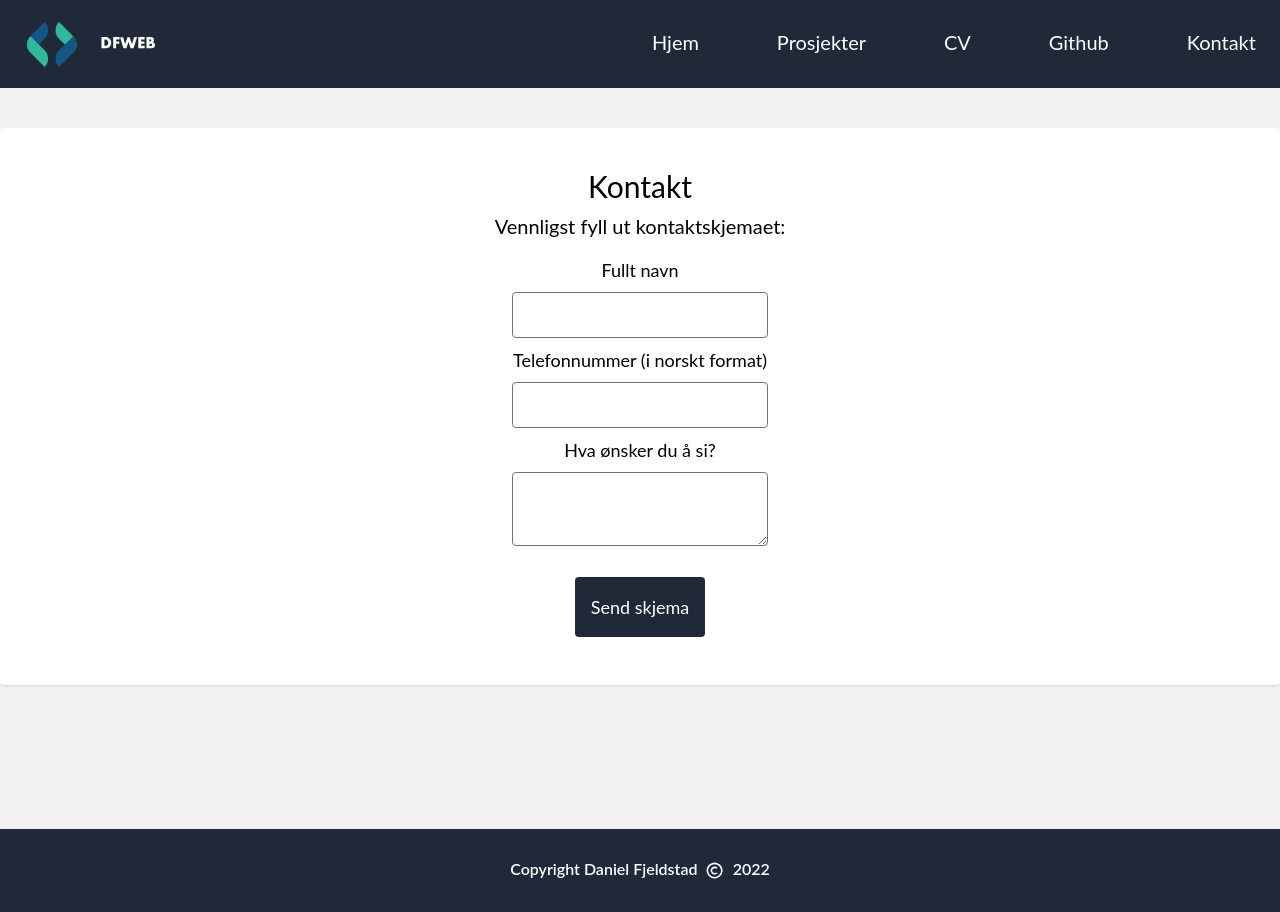
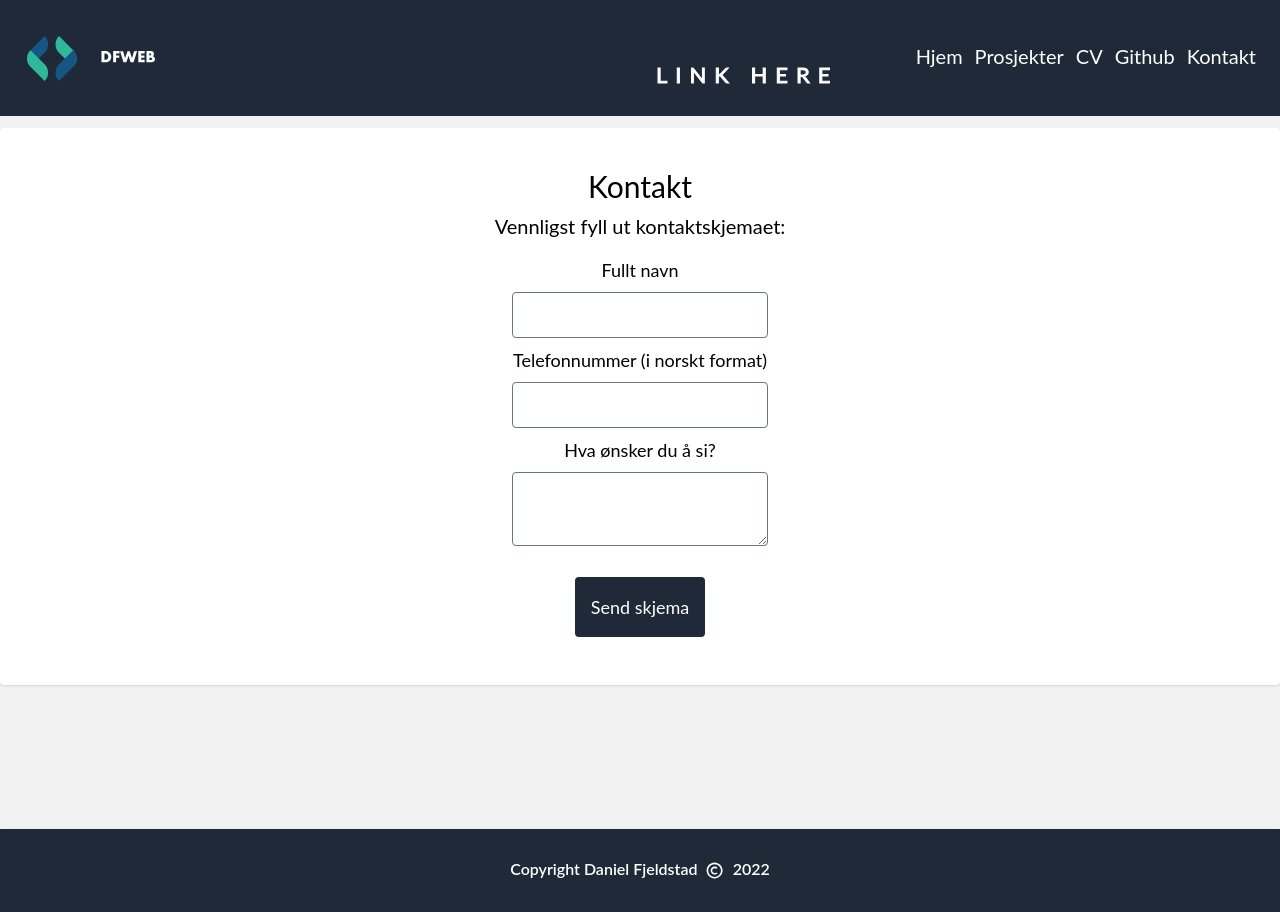
Before and after one commit to meticulousfan/React-framer-motion-portfolio, a Next.js app: page /kontakt in a window 1280 px wide. Built offline with nearby package versions, Linux system fonts and the light colour scheme.

Commit message:
Test animasjoner

```diff
--- a/package.json
+++ b/package.json
@@ -1,6 +1,6 @@
 {
   "name": "dfweb-v3",
-  "version": "0.2.2",
+  "version": "0.2.3",
   "private": true,
   "scripts": {
     "dev": "cross-env NODE_OPTIONS='--inspect' next dev",
--- a/src/components/Layout/Navbar.component.tsx
+++ b/src/components/Layout/Navbar.component.tsx
@@ -20,22 +20,40 @@ const Navbar = (): JSX.Element => {
         <div
           id="main-navigation"
           data-cy="main-navigation"
-          className="container flex items-center mx-auto md:flex-wrap lg:flex-wrap xl:flex-wrap"
-        >
+          className="container flex items-center mx-auto md:flex-wrap lg:flex-wrap xl:flex-wrap">
           <div className="flex w-full font-extrabold text-white md:w-1/2 md:justify-start">
             <Image src="/logo.svg" alt="Dfweb Logo" width={150} height={45} priority />
           </div>
           <div
             id="hamburger-div"
             data-cy="hamburger-div"
-            className="flex content-center justify-between md:w-1/2 md:justify-end p-3"
-          >
+            className="flex content-center justify-between md:w-1/2 md:justify-end p-3">
             <Hamburger />
             <ul
               role="navigation"
               aria-label="Navigasjon"
-              className="items-center justify-between flex-1 hidden list-reset md:flex lg:flex xl:flex lg:-mr-4 xl:-mr-4"
-            >
+              className="items-center justify-between flex-1 hidden list-reset md:flex lg:flex xl:flex lg:-mr-4 xl:-mr-4">
+
+
+
+
+
+
+<div className="svg-wrapper">
+  <svg height="60" width="320" xmlns="http://www.w3.org/2000/svg">
+    <rect className="shape" height="60" width="320" />
+    <text x="60" y="55" className="text">LINK HERE</text>
+  </svg>
+</div>
+
+
+
+
+
+
+
+
+
               {LINKS.map((link) => (
                 <li key={link.id} className="mr-3">
                   {link.external ? (
@@ -44,8 +62,7 @@ const Navbar = (): JSX.Element => {
                         rel="noopener noreferrer"
                         aria-label={link.text}
                         target="_blank"
-                        className="inline-block text-xl text-white transition ease-in-out duration-300  border-b-4 border-transparent hover:border-white"
-                      >
+                        className="inline-block text-xl text-white transition ease-in-out duration-300  border-b-4 border-transparent hover:border-white">
                         {link.text}
                       </a>
                     </Link>
@@ -53,8 +70,7 @@ const Navbar = (): JSX.Element => {
                     <Link href={link.url}>
                       <a
                         aria-label={link.text}
-                        className="inline-block text-xl text-white transition ease-in-out duration-300 border-b-4 border-transparent hover:border-white"
-                      >
+                        className="inline-block text-xl text-white transition ease-in-out duration-300 border-b-4 border-transparent hover:border-white">
                         {link.text}
                       </a>
                     </Link>
--- a/src/styles/globals.css
+++ b/src/styles/globals.css
@@ -36,3 +36,45 @@ a {
   transform: translateX(4em);
   clip-path: polygon(0 0, 100% 0, 100% 0, 0 0);
 }
+
+
+
+
+
+
+
+
+
+
+
+.svg-wrapper {
+  position: relative;
+  top: 50%;
+  transform: translateY(-50%);
+    margin: 0 auto;
+  width: 320px;
+}
+.shape {
+  stroke-dasharray: 140 540;
+  stroke-dashoffset: -474;
+  stroke-width: 0px;
+  fill: transparent;
+  stroke: #fff;
+  border-bottom: 5px solid black;
+  transition: stroke-width 1s, stroke-dashoffset 1s, stroke-dasharray 1s;
+}
+.text {
+  fill: #fff;
+  stroke: #fff;
+  font-size: 22px;
+  line-height: 32px;
+  letter-spacing: 8px;
+  color: #fff;
+  top: -48px;
+  position: relative;
+}
+.svg-wrapper:hover .shape {
+  stroke-width: 2px;
+  stroke-dashoffset: 0;
+  stroke-dasharray: 760;
+}
```
